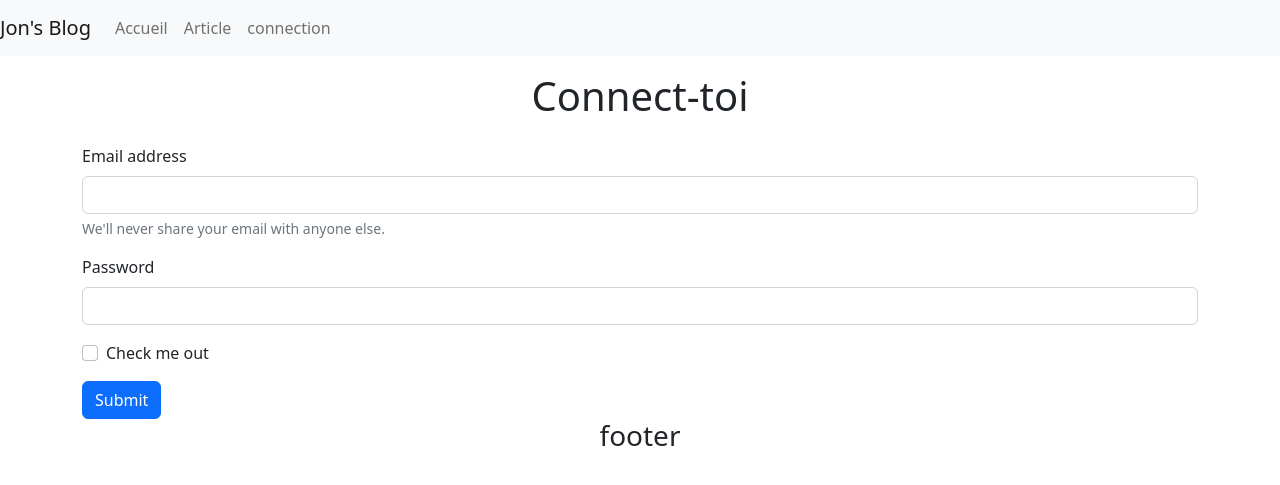
After one commit to JonRauzy/myblog, a PHP site: page /view/connectView.php in a window 1280 px wide. The commit adds this page. Shown: the top 485 px of the page. Run offline with PHP 8.4, Linux system fonts and the light colour scheme; a stand-in replaces the project's code that opens the database connection; some libraries are stand-ins or nearby versions.

Commit message:
la jetee

```diff
--- a/controller/publiccont.php
+++ b/controller/publiccont.php
@@ -8,6 +8,9 @@ if(isset($_GET['p'])){
         case 'articles':
             include_once '../view/articlesview.php';
             break;
+        case 'connect':
+            include_once '../view/connectView.php';
+            break;
         default :
             include_once '../view/homepageview.php';
     }
--- a/model/articlesmod.php
+++ b/model/articlesmod.php
@@ -1,6 +1,6 @@
 <?php
 function sqlArticles(pdo $db) : array|null{
-$sqlArticles = $db->prepare('SELECT * FROM blogarticles');
+$sqlArticles = $db->prepare('SELECT * FROM blogarticles ORDER BY blogDate DESC');
  try {
     $sqlArticles->execute();
     $dataArticles = $sqlArticles->fetchAll();
--- /dev/null
+++ b/view/connectView.php
@@ -0,0 +1,29 @@
+<?php
+
+$title = "Connect-toi";
+include_once '../view/include/header.php';
+
+?>
+
+
+<div class="container">
+    <form method="POST">
+        <div class="mb-3">
+            <label for="exampleInputEmail1" class="form-label">Email address</label>
+            <input type="email" class="form-control" id="connect_login" name="connect_login" aria-describedby="emailHelp">
+            <div id="emailHelp" class="form-text">We'll never share your email with anyone else.</div>
+        </div>
+        <div class="mb-3">
+            <label for="exampleInputPassword1" class="form-label">Password</label>
+            <input type="password" class="form-control" id="exampleInputPassword1" id="connect_pwd" name="connect_pwd">
+        </div>
+        <div class="mb-3 form-check">
+            <input type="checkbox" class="form-check-input" id="">
+            <label class="form-check-label" for="exampleCheck1">Check me out</label>
+        </div>
+    <button type="submit" class="btn btn-primary">Submit</button>
+    </form>
+</div>
+
+<?php
+include_once '../view/include/footer.php';
--- a/view/include/header.php
+++ b/view/include/header.php
@@ -26,11 +26,9 @@
         <a class="nav-link" href="?p=articles">Article</a>
       </li>
       <li class="nav-item">
-        <a class="nav-link" href="#">Pricing</a>
+        <a class="nav-link" href="?p=connect">connection</a>
       </li>
-      <li class="nav-item">
-        <a class="nav-link disabled" href="#">Disabled</a>
-      </li>
+
     </ul>
   </div>
 </nav>
```
Also changed, not shown: data/author.sql (added, +41 -0 lines), model/connectmod.php (added, +11 -0 lines), model/contactmod.php (indentation only).
